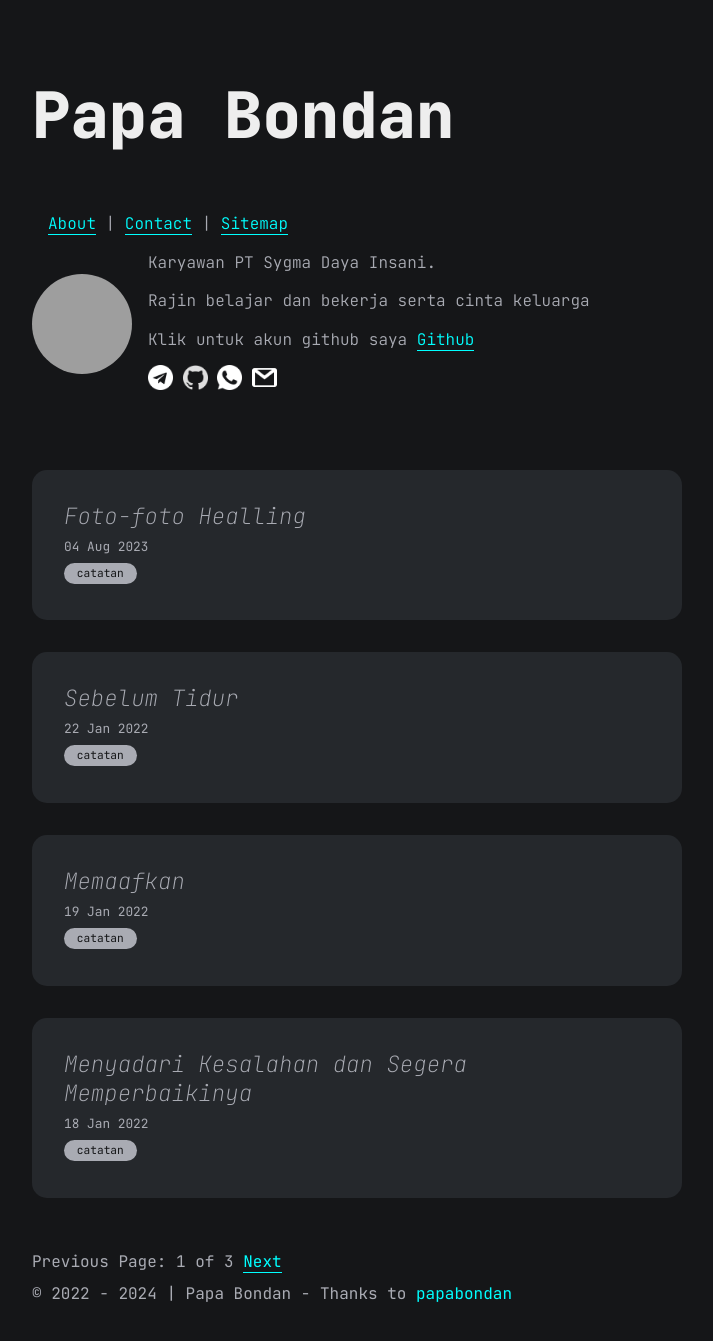
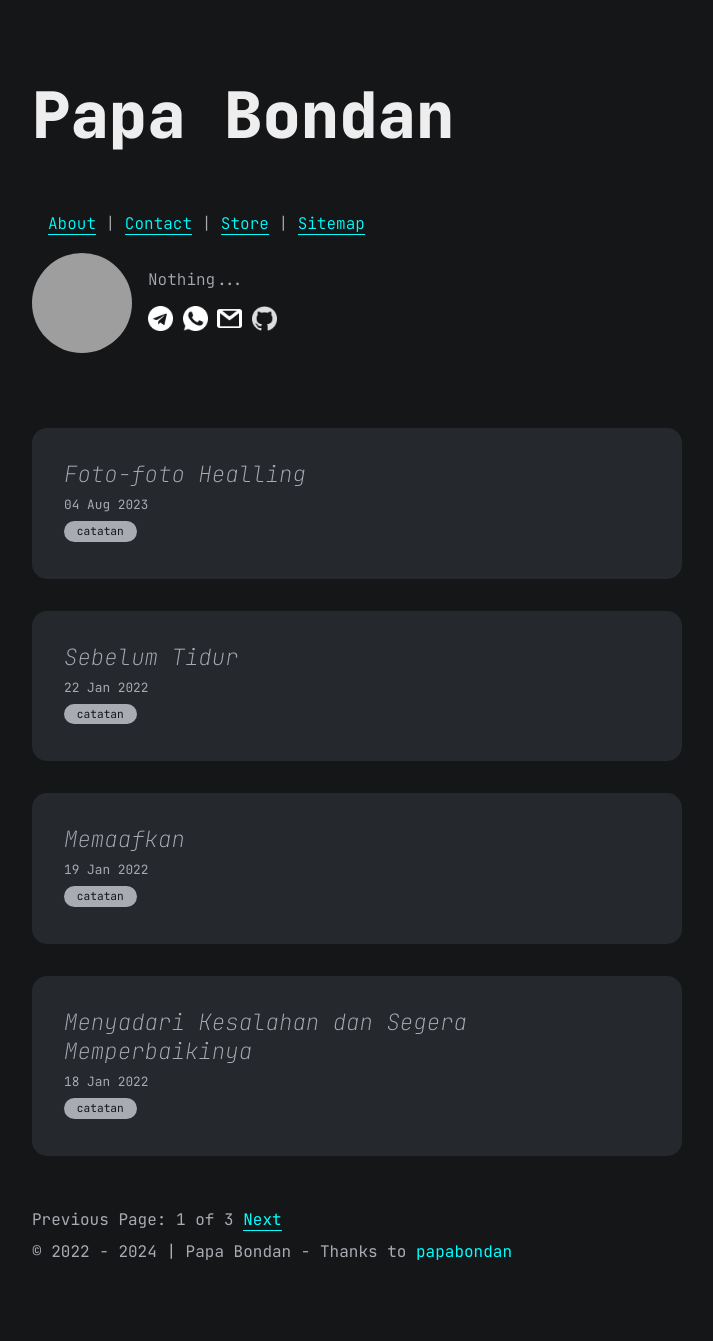
Before and after one commit to angganesia/angganesia.github.io, a Jekyll site: the page built from index.html, in a window 1280 px wide, cut to the strip 0-1358 px from the top of the page. Shown: the top 1341 px of the strip, without its empty margins (283-996 px from the left). Built offline with Jekyll 4.4.1, drawn with Linux system fonts in a browser that asks for light colours; the list of posts is cut into pages by our own code; comment, search, counter and statistics services are not loaded; after the commit the page ends 1316 px from its top, so only the background shows below that; grey boxes are pictures that could not be loaded.

Commit message:
update author.yml

```diff
--- a/_data/author.yml
+++ b/_data/author.yml
@@ -1,21 +1,14 @@
-name: Bondan Murdani Soleh
-dp: https://avatars.githubusercontent.com/u/42795436?v=4
+name: GoldMaker
+dp: https://avatars.githubusercontent.com/u/23496701?v=4
 navigasi: " <p>
   <a href='/about'>About</a> |
   <a href='/contact'>Contact</a> |
+  <a href='/store'>Store</a> |
   <a href='/sitemaps'>Sitemap</a>
   </p> <br/>"
 description: "
   <p>
-    Karyawan PT Sygma Daya Insani.
-  </p>
-  <br/>
-  <p>
-    Rajin belajar dan bekerja serta cinta keluarga
-  </P>
-   <br/>
-  <p>
-    Klik untuk akun github saya <a href='https://github.com/papabondan' target='_blank'> Github</a>
+  Nothing...
   </p>
 
 "
@@ -25,9 +18,9 @@
 contact:
   - title: telegram
     url: https://t.me/henx27
-  - title: github
-    url: https://github.com/angganesia
   - title: whatsapp
     url: https://wa.me/6285161061927
   - title: email
     url: mailto:angganesia@gmail.com
+  - title: github
+    url: https://github.com/angganesia
```
